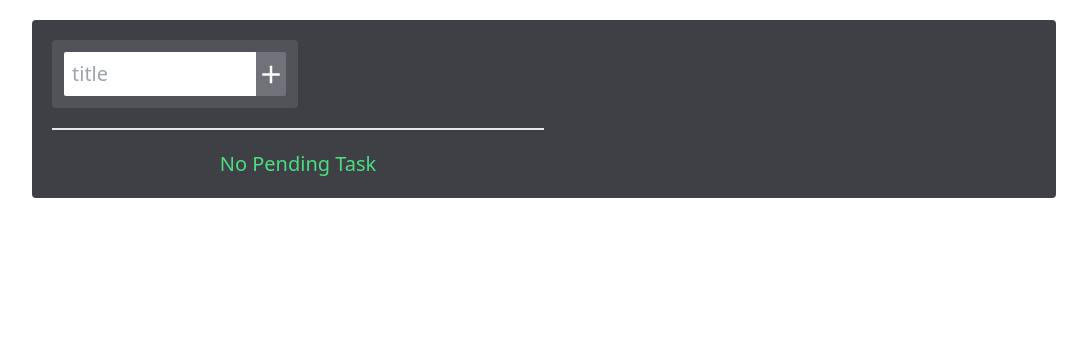
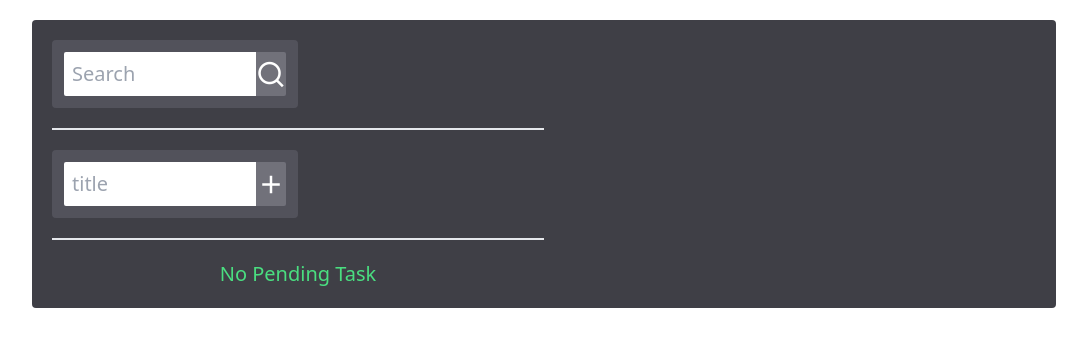
Before and after one commit to master-dhanesh/mern12, a React (Vite) app: page / in a window 1280 px wide. Shown: the top 346 px of the page, without its empty margins (96-1183 px from the left). Built offline with nearby package versions, Linux system fonts and the light colour scheme.

Commit message:
Props Drilling, Breaking Component

```diff
--- a/src/App.jsx
+++ b/src/App.jsx
@@ -1,55 +1,18 @@
-import { nanoid } from "nanoid";
 import { useState } from "react";
+import Create from "./components/Create";
+import Show from "./components/Show";
+import Search from "./components/Search";
 
 const App = () => {
-    const [title, settitle] = useState("");
     const [tasks, settasks] = useState([]);
-
-    const SubmitHandler = (e) => {
-        e.preventDefault();
-        const newTask = {
-            id: nanoid(),
-            title: title,
-        };
-        settasks([...tasks, newTask]);
-        settitle("");
-    };
-
-    let renderTasks =
-        tasks.length > 0 ? (
-            tasks.map((t, i) => (
-                <li
-                    className="w-[25%] list-item px-5 py-3 rounded mb-3 bg-zinc-500"
-                    key={t.id}
-                >
-                    {t.title}
-                </li>
-            ))
-        ) : (
-            <h1 className="w-[50%] text-green-400 text-center">
-                No Pending Task
-            </h1>
-        );
 
     return (
         <div className=" w-[80%] mx-auto mt-5 p-5 rounded bg-zinc-700">
-            <form
-                onSubmit={SubmitHandler}
-                className="w-[25%] flex justify-center p-3 rounded bg-zinc-600"
-            >
-                <input
-                    className="w-full p-2 rounded-tl-sm rounded-bl-sm text-xl "
-                    type="text"
-                    placeholder="title"
-                    value={title}
-                    onChange={(e) => settitle(e.target.value)}
-                />
-                <button className=" text-white bg-zinc-500 text-3xl rounded-tr-sm rounded-br-sm">
-                    <i className="ri-add-fill "></i>
-                </button>
-            </form>
+            <Search tasks={tasks} />
             <hr className="w-[50%] my-5 border bg-white h-[1px]" />
-            <ul className="text-white list-item text-xl">{renderTasks}</ul>
+            {<Create tasks={tasks} settasks={settasks} />}
+            <hr className="w-[50%] my-5 border bg-white h-[1px]" />
+            {<Show tasks={tasks} settasks={settasks} />}
         </div>
     );
 };
--- /dev/null
+++ b/src/components/Create.jsx
@@ -0,0 +1,38 @@
+import { nanoid } from "nanoid";
+import { useState } from "react";
+
+const Create = (props) => {
+    const tasks = props.tasks;
+    const settasks = props.settasks;
+    const [title, settitle] = useState("");
+
+    const SubmitHandler = (e) => {
+        e.preventDefault();
+        const newTask = {
+            id: nanoid(),
+            title: title,
+        };
+        settasks([...tasks, newTask]);
+        settitle("");
+    };
+
+    return (
+        <form
+            onSubmit={SubmitHandler}
+            className="w-[25%] flex justify-center p-3 rounded bg-zinc-600"
+        >
+            <input
+                className="w-full p-2 rounded-tl-sm rounded-bl-sm text-xl "
+                type="text"
+                placeholder="title"
+                value={title}
+                onChange={(e) => settitle(e.target.value)}
+            />
+            <button className=" text-white bg-zinc-500 text-3xl rounded-tr-sm rounded-br-sm">
+                <i className="ri-add-fill "></i>
+            </button>
+        </form>
+    );
+};
+
+export default Create;
--- /dev/null
+++ b/src/components/Search.jsx
@@ -0,0 +1,46 @@
+import { useState } from "react";
+
+const Search = (props) => {
+    const { tasks } = props;
+    const [filtered, setfiltered] = useState([]);
+
+    const SearchHandler = (e) => {
+        e.preventDefault();
+        const query = e.target.value;
+        const filteredTasks = tasks.filter((t, i) =>
+            t.title.toLowerCase().includes(query.toLowerCase())
+        );
+        if (query.trim().length) {
+            setfiltered(filteredTasks);
+        } else {
+            setfiltered([]);
+        }
+    };
+
+    let filteredtasks = filtered.map((t, i) => (
+        <li className=" list-item px-5 py-3  border-b" key={t.id}>
+            {t.title}
+        </li>
+    ));
+
+    return (
+        <>
+            <form className="w-[25%] flex justify-center p-3 rounded bg-zinc-600">
+                <input
+                    className="w-full p-2 rounded-tl-sm rounded-bl-sm text-xl "
+                    type="text"
+                    placeholder="Search"
+                    onChange={SearchHandler}
+                />
+                <button className=" text-white bg-zinc-500 text-3xl rounded-tr-sm rounded-br-sm">
+                    <i className="ri-search-line"></i>
+                </button>
+            </form>
+            <ul className=" list-none w-[25%] rounded  bg-zinc-400 text-white">
+                {filteredtasks}
+            </ul>
+        </>
+    );
+};
+
+export default Search;
--- /dev/null
+++ b/src/components/Show.jsx
@@ -0,0 +1,23 @@
+const Show = (props) => {
+    const { tasks, settasks } = props;
+
+    let renderTasks =
+        tasks.length > 0 ? (
+            tasks.map((t, i) => (
+                <li
+                    className="w-[25%] list-item px-5 py-3 rounded mb-3 bg-zinc-500"
+                    key={t.id}
+                >
+                    {t.title}
+                </li>
+            ))
+        ) : (
+            <h1 className="w-[50%] text-green-400 text-center">
+                No Pending Task
+            </h1>
+        );
+
+    return <ul className="text-white list-item text-xl">{renderTasks}</ul>;
+};
+
+export default Show;
```
